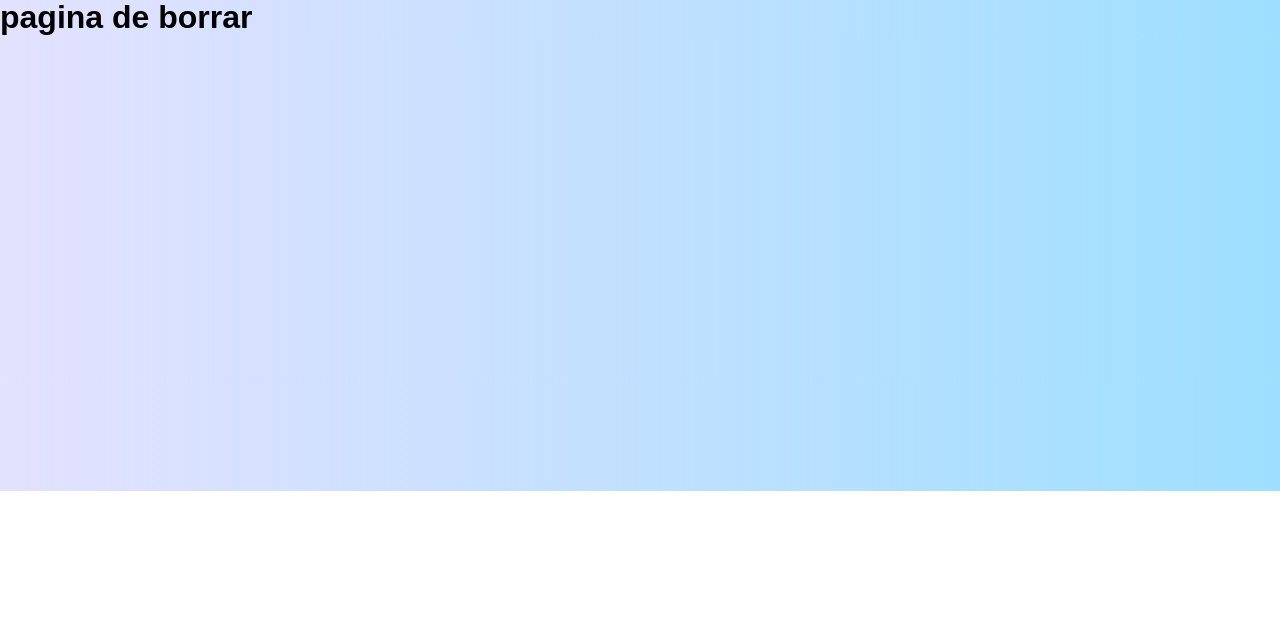
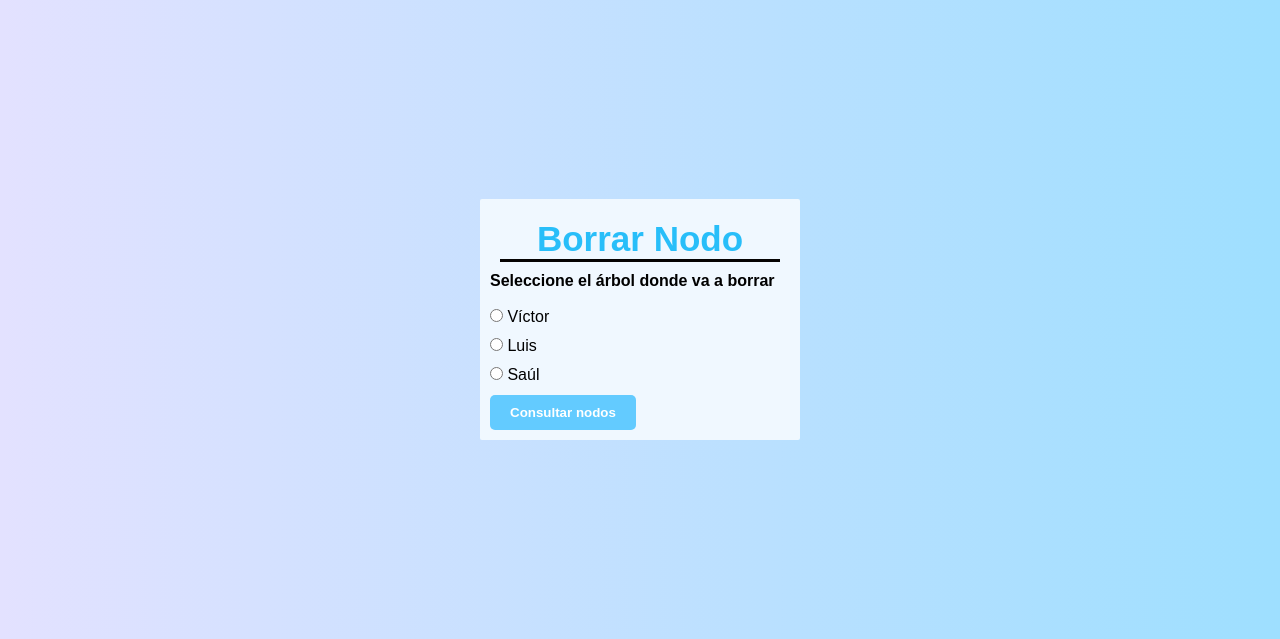
Before and after one commit to Acosta-Saul/neo4j-project, a Flask app: page /delete in a window 1280 px wide. Shown: the part 309-948 px from the top of the page. Before the commit the page ends 800 px from the top, so only its background shows below. Run offline with Flask 3, Linux system fonts and the light colour scheme; grey boxes are pictures that could not be loaded.

Commit message:
Update: Se añadió el delete a esta rama, borra a nodos que esten relacionados con la raiz

```diff
--- a/routes.py
+++ b/routes.py
@@ -363,7 +363,60 @@ def interfaz2():
 def interfaz3():
   return render_template('interfaz3.html')
 
+def borrar_nodo_y_relaciones_por_nombre(name):
+    try:
+        # Imprimir el nombre del nodo antes de borrarlo
+        print("Borrando nodo:", name)
 
-@app.route('/delete')
+        # Construir la consulta Cypher para eliminar las relaciones del nodo
+        cypher_query_relaciones = f"MATCH (n:Family_A{{name:'{name}'}})-[r]-() DELETE r"
+
+        # Imprimir la consulta antes de ejecutarla
+        print("Consulta Neo4j para eliminar relaciones:", cypher_query_relaciones)
+
+        # Ejecutar la consulta para eliminar relaciones utilizando la sesión directamente
+        with driver.session() as session:
+            session.run(cypher_query_relaciones)
+
+        # Construir la consulta Cypher para borrar el nodo
+        cypher_query_borrar = f"MATCH (n:Family_A{{name:'{name}'}}) DELETE n"
+
+        # Imprimir la consulta antes de ejecutarla
+        print("Consulta Neo4j para borrar nodo:", cypher_query_borrar)
+
+        # Ejecutar la consulta para borrar el nodo utilizando la sesión directamente
+        with driver.session() as session:
+            session.run(cypher_query_borrar)
+
+        print("Nodo y relaciones borradas exitosamente.")
+    except Exception as e:
+        # Imprimir cualquier error que ocurra durante la ejecución
+        print("Error en la ejecución de la consulta:", str(e))
+
+
+@app.route('/delete', methods=['GET', 'POST'])
 def interfaz4():
-  return render_template('interfaz4.html')
+    bandera = '0'
+
+    if request.method == 'POST' and 'bandera' in request.form:
+        if request.form['bandera'] == '1':
+            arbol_seleccionado = request.form['arbol']
+            nodos_a_borrar = obtener_nodos_relacionados(arbol_seleccionado)
+            bandera = request.form['bandera']
+            return render_template('interfaz4.html', nodos_a_borrar=nodos_a_borrar, bandera=bandera)
+
+        elif request.form['bandera'] == '2':
+            # Obtener el nombre del nodo a borrar
+            nodo_a_borrar_nombre = request.form.get('nodo_seleccionado')
+
+            if nodo_a_borrar_nombre:
+                # Agregar una impresión de log para verificar el nombre del nodo antes de intentar borrarlo
+                print("Nombre del nodo a borrar:", nodo_a_borrar_nombre)
+
+                # Implementar la lógica para borrar el nodo seleccionado por nombre y sus relaciones
+                borrar_nodo_y_relaciones_por_nombre(nodo_a_borrar_nombre)
+
+                # Redirigir a la interfaz deseada después de borrar el nodo
+                return render_template('interfaz4.html', bandera='2')
+
+    return render_template('interfaz4.html', bandera=bandera)
--- a/templates/interfaz4.html
+++ b/templates/interfaz4.html
@@ -1,6 +1,61 @@
-{%extends 'base.html'%}
-{%block title%} Página de Inicio {%endblock%}
+{% extends 'base.html' %}
 
-{%block content%}
-<h1>pagina de borrar</h1>
-{%endblock%}
+{% block title %} Página de Borrado {% endblock %}
+
+{% block content %}
+<div class="container">
+    {% if bandera == '0' %}
+    <div class="formulario">
+        <h2 style="margin:10px; text-align: center; color: rgba(34, 188, 249, 0.971);font-size: 35px; border-bottom: 3px solid rgb(5, 3, 3);">
+            Borrar Nodo</h2>
+        <form action="" method="post">
+
+            <h4>Seleccione el árbol donde va a borrar</h4>
+            <br>
+            <input type="radio" name="arbol" value="Víctor" required> Víctor
+            <br>
+            <input type="radio" name="arbol" value="Luis" required> Luis
+            <br>
+            <input type="radio" name="arbol" value="Saúl" required> Saúl
+            <br>
+
+            <input type="number" name="bandera" value="1" hidden>
+            <button type="submit">Consultar nodos</button>
+        </form>
+    </div>
+    {% endif %}
+    {% if bandera == '1' %}
+    <div class="formulario">
+        <h2 style="margin:10px; text-align: center; color: rgba(34, 188, 249, 0.971);font-size: 35px; border-bottom: 3px solid rgb(5, 3, 3);">
+            Borrar Nodo</h2>
+        <form action="" method="post">
+            <h4>Seleccione el nodo a borrar</h4>
+            <br>
+            <select name="nodo_seleccionado" id="">
+                {% for nodo in nodos_a_borrar %}
+                <option value="{{ nodo['name'] }}">{{ nodo['name'] }}</option>
+                {% endfor %}
+            </select>
+            <input type="text" name="bandera" value="2" hidden>
+
+            <!-- Verifica si nodos_a_borrar tiene al menos un elemento antes de acceder a sus propiedades -->
+            {% if nodos_a_borrar and nodos_a_borrar[0] %}
+                <!-- Agrega un campo oculto para enviar el nombre del nodo seleccionado -->
+                <input type="hidden" name="nodo_seleccionado" value="{{ nodos_a_borrar[0]['name'] }}">
+            {% endif %}
+
+            <br>
+            <button type="submit">Borrar Nodo</button>
+        </form>
+    </div>
+{% endif %}
+
+
+
+    {% if bandera == '2' %}
+    <h1 style="width: 40vw;height: 20vh; display: flex; align-items: center;justify-content: center; background-color: rgba(35, 130, 255, 0.751); color: aliceblue; border-radius: 4px;">
+        Borrado exitoso
+    </h1>
+    {% endif %}
+</div>
+{% endblock %}
```
